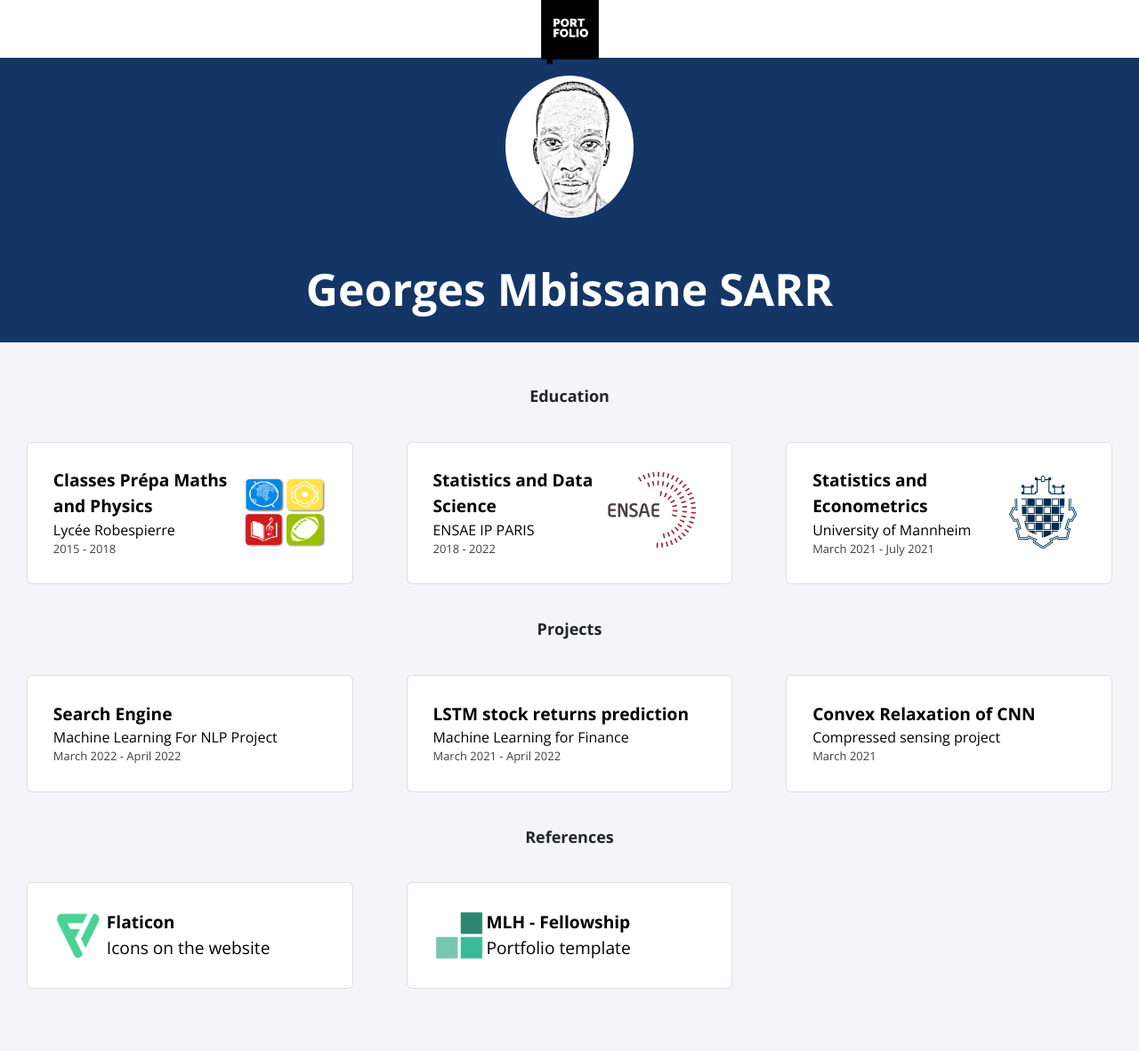
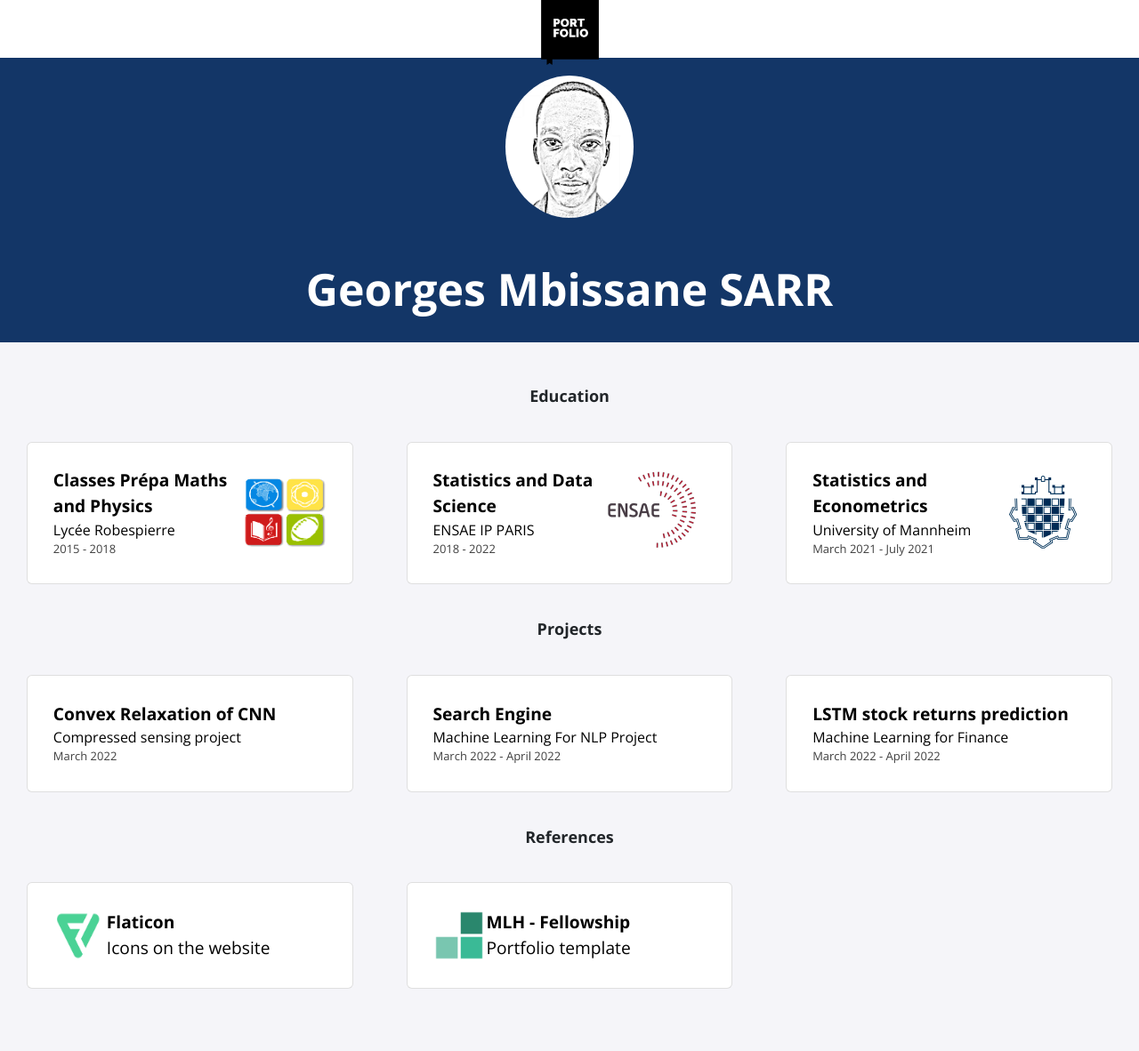
Before and after one commit to geosarr/geosarr.github.io, a Jekyll site: the page built from index.html, in a window 1280 px wide. Shown: the whole page at 89% size. Built offline with Jekyll 4.4.1, drawn with Linux system fonts in a browser that asks for light colours; nearby versions of some CDN libraries; some of the changed lines change nothing that is shown.

Commit message:
corrected dates

```diff
--- a/_data/projects.yml
+++ b/_data/projects.yml
@@ -1,3 +1,8 @@
+- title: Convex Relaxation of CNN
+  event: Compressed sensing project
+  date: March 2022
+  page-name: cnn-relaxation
+
 - title: Search Engine
   event: Machine Learning For NLP Project
   date: March 2022 - April 2022
@@ -5,10 +10,5 @@
 
 - title: LSTM stock returns prediction
   event: Machine Learning for Finance
-  date: March 2021 - April 2022
+  date: March 2022 - April 2022
   page-name: ml_for_finance
-
-- title: Convex Relaxation of CNN
-  event: Compressed sensing project
-  date: March 2021
-  page-name: cnn-relaxation
```
